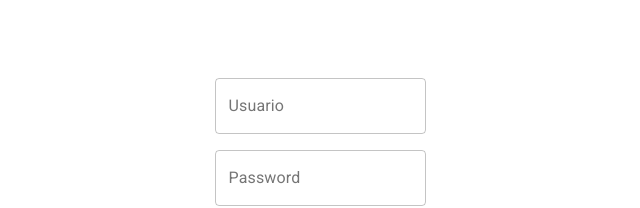
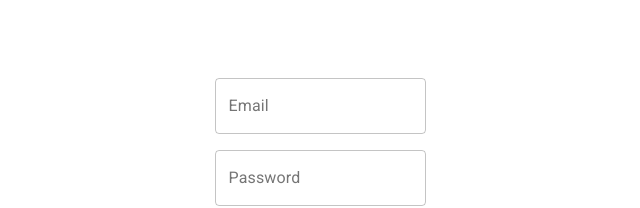
Before and after one commit to sarrietav-dev/votapp, a React (Create React App) app: page / in a window 1280 px wide. Shown: the part 248-456 px from the top of the page, without its empty margins (320-960 px from the left). Built offline with nearby package versions, Linux system fonts and the light colour scheme.

Commit message:
Add state to the component and controlled inputs

```diff
--- a/src/components/login/Login.jsx
+++ b/src/components/login/Login.jsx
@@ -1,4 +1,4 @@
-import React from 'react';
+import React, { useEffect, useState } from 'react';
 import TextField from '@material-ui/core/TextField';
 // eslint-disable-next-line object-curly-newline
 import { Button, Container, Grid, makeStyles } from '@material-ui/core';
@@ -10,6 +10,9 @@ const useStyles = makeStyles((theme) => ({
 }));
 
 function Login() {
+  const [email, setEmail] = useState('');
+  const [password, setPassword] = useState('');
+
   const classes = useStyles();
 
   const handleSubmit = () => {};
@@ -27,7 +30,11 @@ function Login() {
           <Grid item xs={12}>
             <Grid container spacing={2}>
               <Grid item xs={12}>
-                <TextField variant="outlined" label="Usuario" />
+                <TextField
+                  variant="outlined"
+                  label="Email"
+                  onChange={(e) => setEmail(e.target.value)}
+                />
               </Grid>
               <Grid item xs={12}>
                 <TextField
@@ -35,6 +42,7 @@ function Login() {
                   name="password"
                   type="password"
                   variant="outlined"
+                  onChange={(e) => setPassword(e.target.value)}
                 />
               </Grid>
               <Grid item xs={12}>
```
Also changed, not shown: 1 other file (tests, documents, lock files or other folders).
